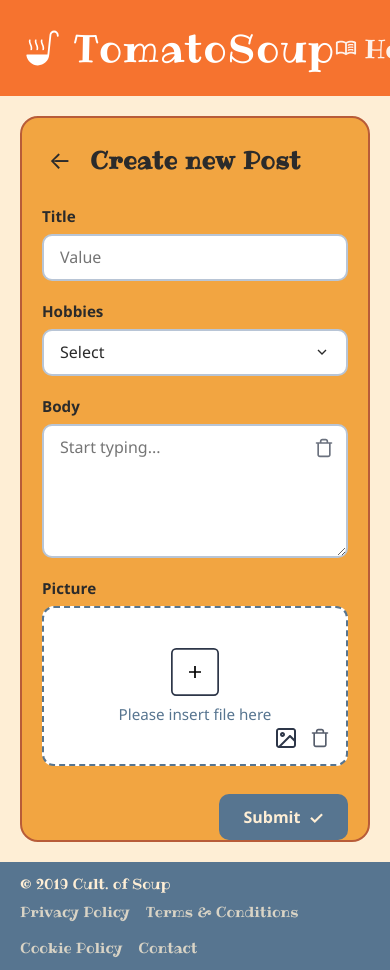
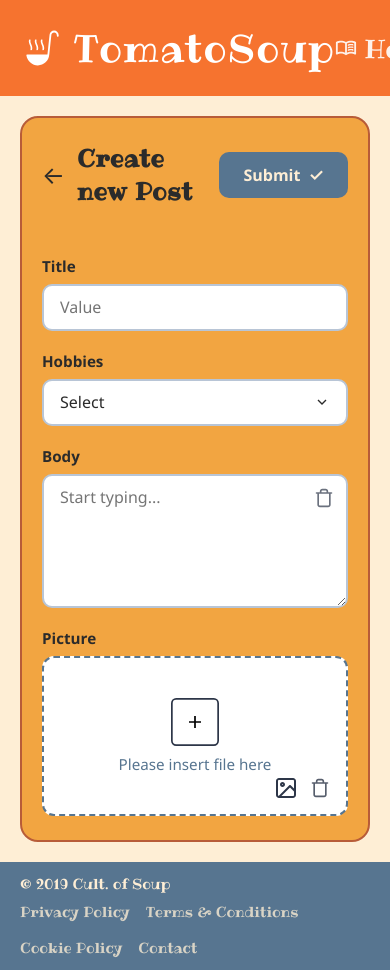
Before and after one commit to Irisveil/TomatoSoup, a Django app: page /newpost/ in a window 390 px wide; the page is wider, and only the part inside the window is pictured. Run offline with Django 5.2, Linux system fonts and the light colour scheme; a user stored in the database is signed in; parts of the project's set-up code (start-up, migrations or seed data) failed here and were passed over.

Commit message:
Refactor create post page layout and styles
- Introduced a top row for the create post header and actions for better alignment.
- Updated CSS for improved layout and responsiveness.
- Removed redundant elements to streamline the form structure.

```diff
--- a/Soup/static/css/create_post.css
+++ b/Soup/static/css/create_post.css
@@ -26,13 +26,23 @@
   border-radius: 24px;
   padding: 2rem 2.25rem;
   font-family: var(--ts-font-body);
+  overflow-y: auto;
+}
+
+.create-post-top-row {
+  display: flex;
+  align-items: center;
+  justify-content: space-between;
+  gap: 1rem;
+  margin-bottom: 1.75rem;
+  flex-shrink: 0;
 }
 
 .create-post-header {
   display: flex;
   align-items: center;
   gap: 0.75rem;
-  margin-bottom: 1.75rem;
+  margin-bottom: 0;
 }
 
 .create-post-back {
@@ -72,12 +82,15 @@
   display: flex;
   flex-direction: column;
   gap: 1.25rem;
+  width: 100%;
+  min-width: 0;
 }
 
 .create-post-field {
   display: flex;
   flex-direction: column;
   gap: 0.5rem;
+  min-width: 0;
 }
 
 .create-post-label {
@@ -90,6 +103,7 @@
 .create-post-select,
 .create-post-textarea {
   width: 100%;
+  max-width: 100%;
   background-color: var(--ts-palette-white);
   border: 2px solid var(--ts-palette-periwinkle);
   border-radius: 10px;
@@ -166,6 +180,8 @@
 .create-post-upload {
   position: relative;
   min-height: 160px;
+  width: 100%;
+  box-sizing: border-box;
   border: 2px dashed var(--ts-palette-blue-gray);
   border-radius: 12px;
   background-color: var(--ts-palette-white);
@@ -245,7 +261,7 @@
 .create-post-actions {
   display: flex;
   justify-content: flex-end;
-  margin-top: 0.5rem;
+  flex-shrink: 0;
 }
 
 .create-post-submit {
--- a/Soup/templates/create_post.html
+++ b/Soup/templates/create_post.html
@@ -8,15 +8,21 @@
 {% block content %}
 <div class="create-post-page">
   <article class="create-post-card">
-    <header class="create-post-header">
-      <a href="{% url 'home' %}" class="create-post-back" aria-label="Back">
-        <span class="create-post-back-icon" aria-hidden="true">←</span>
-      </a>
-      <h1 class="create-post-title">Create new Post</h1>
-    </header>
-
     <form method="post" action="" enctype="multipart/form-data" class="create-post-form">
       {% csrf_token %}
+      <div class="create-post-top-row">
+        <header class="create-post-header">
+          <a href="{% url 'home' %}" class="create-post-back" aria-label="Back">
+            <span class="create-post-back-icon" aria-hidden="true">←</span>
+          </a>
+          <h1 class="create-post-title">Create new Post</h1>
+        </header>
+        <div class="create-post-actions">
+          <button type="submit" class="create-post-submit">
+            Submit <span class="create-post-submit-icon" aria-hidden="true">✓</span>
+          </button>
+        </div>
+      </div>
 
       <label class="create-post-field">
         <span class="create-post-label">Title</span>
@@ -54,12 +60,6 @@
             <button type="button" class="create-post-clear create-post-clear--picture" id="picture-clear" aria-label="Remove picture" title="Remove"><img src="{% static 'icons/bin.svg' %}" alt="" class="create-post-icon" /></button>
           </div>
         </div>
-      </div>
-
-      <div class="create-post-actions">
-        <button type="submit" class="create-post-submit">
-          Submit <span class="create-post-submit-icon" aria-hidden="true">✓</span>
-        </button>
       </div>
     </form>
   </article>
```
